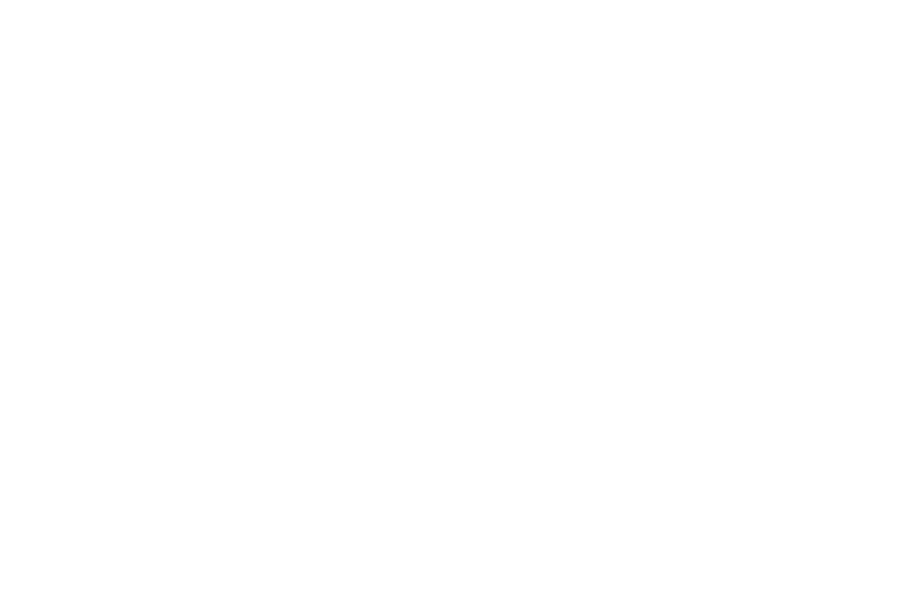
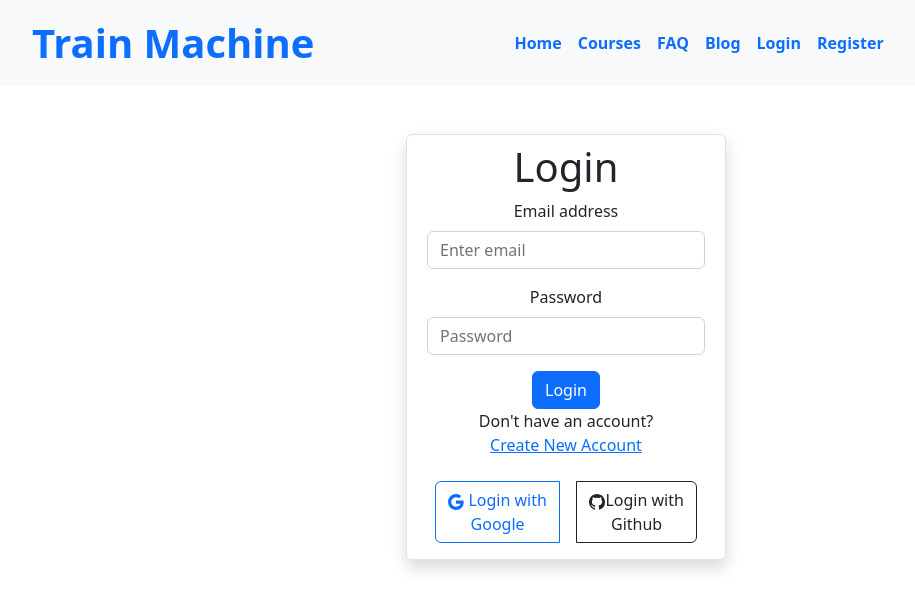
Before and after one commit to Sadia88/Train-Machine-client, a React (Create React App) app: page /login in a window 1280 px wide. Shown: the top 610 px of the page, without its empty margins (74-989 px from the left). Built offline with nearby package versions, Linux system fonts and the light colour scheme; no server answers.

Commit message:
Routes is added

```diff
--- a/package.json
+++ b/package.json
@@ -7,12 +7,14 @@
     "@testing-library/react": "^13.4.0",
     "@testing-library/user-event": "^13.5.0",
     "bootstrap": "^5.2.2",
+    "firebase": "^9.12.1",
     "react": "^18.2.0",
     "react-bootstrap": "^2.5.0",
     "react-dom": "^18.2.0",
     "react-icons": "^4.6.0",
     "react-router-dom": "^6.4.2",
     "react-scripts": "5.0.1",
+    "react-toastify": "^9.0.8",
     "web-vitals": "^2.1.4"
   },
   "scripts": {
--- a/src/App.js
+++ b/src/App.js
@@ -1,10 +1,12 @@
 import logo from './logo.svg';
 import './App.css';
+import { RouterProvider } from 'react-router-dom';
+import { routes } from './Routes/Routes';
 
 function App() {
   return (
     <div className="App">
-
+      <RouterProvider router={routes}></RouterProvider>
     </div>
   );
 }
--- a/src/Components/Login/Login/Login.js
+++ b/src/Components/Login/Login/Login.js
@@ -1,10 +1,83 @@
 import React from 'react';
+import { useContext } from 'react';
+import Button from 'react-bootstrap/Button';
+import { ButtonGroup } from 'react-bootstrap/esm';
+import Form from 'react-bootstrap/Form';
+import { Link } from 'react-router-dom';
+import { AuthContext } from '../../../contexts/UserContext';
+import { BsGoogle,BsGithub } from "react-icons/bs";
+const Login = () => {
+    const {signIn,googleSignIn}=useContext(AuthContext)
+    const handleSubmit=(event)=>{
+        event.preventDefault();
+        const form=event.target
+        const email=form.email.value
+        const password=form.password.value
 
-const Login = () => {
+
+        console.log(email,password)
+
+        signIn(email,password)
+        .then((result) => {
+
+            const user = result.user;
+            console.log(user)
+
+
+          })
+          .catch((error) => {
+
+            const errorMessage = error.message;
+            console.log(errorMessage)
+          });
+
+    }
+
+  const handleGoogleSignin=()=>{
+
+    googleSignIn()
+    .then((result) => {
+
+        const user = result.user;
+        console.log(user)
+
+      }).catch((error) => {
+
+        const errorMessage = error.message;
+       console.log(errorMessage)
+      });
+  }
     return (
-        <div>
 
-        </div>
+
+    <div className='shadow p-2 border rounded mx-auto w-25 mt-5 mb-5 '>
+        <h1 >Login</h1>
+        <Form className='mx-auto container' onSubmit={handleSubmit}>
+
+        <Form.Group className="mb-3" controlId="formBasicEmail">
+            <Form.Label>Email address</Form.Label>
+            <Form.Control name="email" type="email" placeholder="Enter email" required />
+        </Form.Group>
+
+        <Form.Group className="mb-3" controlId="formBasicPassword">
+            <Form.Label>Password</Form.Label>
+            <Form.Control name="password" type="password" placeholder="Password" required />
+        </Form.Group>
+      <Button variant="primary" type="submit">
+        Login
+      </Button>
+      <p>Don't have an account? <br /> <Link to='/register'>Create New Account</Link></p>
+
+      <ButtonGroup >
+            <Button variant="outline-primary" className='m-2' onClick={handleGoogleSignin} ><BsGoogle></BsGoogle> Login with Google</Button><br />
+            <Button variant="outline-dark" className='m-2'><BsGithub></BsGithub>Login with Github</Button>
+
+    </ButtonGroup>
+    </Form>
+    </div>
+
+
+
     );
 };
 
--- a/src/Components/Login/Registration/Registration.js
+++ b/src/Components/Login/Registration/Registration.js
@@ -1,10 +1,73 @@
 import React from 'react';
+import { useContext } from 'react';
+import Button from 'react-bootstrap/Button';
+import Form from 'react-bootstrap/Form';
+import { Link } from 'react-router-dom';
+import { AuthContext } from '../../../contexts/UserContext';
+
+
+
 
 const Registration = () => {
+const {createUser}=useContext(AuthContext)
+    const handleSubmit=(event)=>{
+        event.preventDefault();
+        const form=event.target
+        const email=form.email.value
+        const password=form.password.value
+        const name=form.name.value
+        const photoURL=form.photoURL.value
+        console.log(name,email,password)
+
+        createUser(email,password)
+        .then((result) => {
+
+            const user = result.user;
+
+            console.log("Signed ",user)
+
+          })
+          .catch((error) => {
+
+            const errorMessage = error.message;
+            console.log(errorMessage)
+            // ..
+          });
+
+    }
     return (
-        <div>
 
-        </div>
+
+    <div className='shadow p-3 border rounded mx-auto w-25 mt-5 mb-5 '>
+        <h1>Register</h1>
+        <Form className='mx-auto container' onSubmit={handleSubmit}>
+       <Form.Group className="mb-3" controlId="formBasicEmail">
+            <Form.Label>Your Name</Form.Label>
+            <Form.Control name="name" type="text" placeholder="Your Name" />
+        </Form.Group>
+        <Form.Group className="mb-3" controlId="formBasicEmail">
+            <Form.Label>Photo URL</Form.Label>
+            <Form.Control name="photoURL" type="text" placeholder="Phot URL" />
+        </Form.Group>
+
+        <Form.Group className="mb-3" controlId="formBasicEmail">
+            <Form.Label>Email address</Form.Label>
+            <Form.Control name="email" type="email" placeholder="Enter email" required />
+        </Form.Group>
+
+        <Form.Group className="mb-3" controlId="formBasicPassword">
+            <Form.Label>Password</Form.Label>
+            <Form.Control name="password" type="password" placeholder="Password" required />
+        </Form.Group>
+      <Button variant="primary" type="submit">
+        Register
+      </Button>
+      <p>Already have an account? <Link to='/login'>Login</Link></p>
+    </Form>
+    </div>
+
+
+
     );
 };
 
--- a/src/Components/Shared/Header/Header.js
+++ b/src/Components/Shared/Header/Header.js
@@ -1,39 +1,41 @@
 import React from 'react';
+import { useContext } from 'react';
 import Container from 'react-bootstrap/Container';
+import { Button } from 'react-bootstrap/esm';
 import Nav from 'react-bootstrap/Nav';
 import Navbar from 'react-bootstrap/Navbar';
-import NavDropdown from 'react-bootstrap/NavDropdown';
+import { Link } from 'react-router-dom';
+import { AuthContext } from '../../../contexts/UserContext';
 
 const Header = () => {
+const {logOut,user}=useContext(AuthContext)
+
     return (
         <div>
-            <Navbar collapseOnSelect expand="lg" bg="dark" variant="dark">
-      <Container>
-        <Navbar.Brand href="#home">React-Bootstrap</Navbar.Brand>
-        <Navbar.Toggle aria-controls="responsive-navbar-nav" />
-        <Navbar.Collapse id="responsive-navbar-nav">
-          <Nav className="me-auto">
-            <Nav.Link href="#features">Features</Nav.Link>
-            <Nav.Link href="#pricing">Pricing</Nav.Link>
-            <NavDropdown title="Dropdown" id="collasible-nav-dropdown">
-              <NavDropdown.Item href="#action/3.1">Action</NavDropdown.Item>
-              <NavDropdown.Item href="#action/3.2">
-                Another action
-              </NavDropdown.Item>
-              <NavDropdown.Item href="#action/3.3">Something</NavDropdown.Item>
-              <NavDropdown.Divider />
-              <NavDropdown.Item href="#action/3.4">
-                Separated link
-              </NavDropdown.Item>
-            </NavDropdown>
-          </Nav>
-          <Nav>
-            <Nav.Link href="#deets">More deets</Nav.Link>
-            <Nav.Link eventKey={2} href="#memes">
-              Dank memes
-            </Nav.Link>
+            <Navbar collapseOnSelect expand="lg" bg="light" variant="gray">
+      <Container className='d-flex justify-content-between align-items-center'>
+        <Navbar.Brand className='me-5' ><Link to='/'  className='fs-1 p-4 pe-5  text-decoration-none fw-bold'>Train Machine</Link></Navbar.Brand>
+    <>
+    <Navbar.Toggle aria-controls="responsive-navbar-nav" />
+        <Navbar.Collapse id="responsive-navbar-nav" >
+
+          <Nav className='ms-5 fw-bolder' >
+
+          <Link to="/home" className='p-2 ms-5 text-decoration-none'>Home</Link>
+            <Link to="/courses" className='p-2 text-decoration-none'>Courses</Link>
+             <Link to="/faq" className='p-2 text-decoration-none'>FAQ</Link>
+            <Link to="/blog" className='p-2 text-decoration-none'>Blog</Link>
+            {
+                user?.uid?
+                <Button variant="outline-primary" className=' p-2'  onClick={logOut}>Log Out</Button>
+            :
+           <> <Link to="/login" className='p-2 text-decoration-none'>Login</Link>
+           <Link to="/register" className='p-2 text-decoration-none'>Register</Link></>
+            }
+
           </Nav>
         </Navbar.Collapse>
+    </>
       </Container>
     </Navbar>
         </div>
--- a/src/contexts/UserContext.js
+++ b/src/contexts/UserContext.js
@@ -0,0 +1,53 @@
+import React, { useState } from 'react';
+import { createContext } from "react";
+import { getAuth, createUserWithEmailAndPassword, onAuthStateChanged, GoogleAuthProvider, signInWithPopup, signInWithEmailAndPassword, signOut } from "firebase/auth";
+import app from "../firebase/firebase.init";
+import { useEffect } from 'react';
+
+const auth=getAuth(app)
+
+export const AuthContext=createContext()
+
+
+
+const UserContext = ({children}) => {
+    const googleProvider = new GoogleAuthProvider()
+    const [user,setUser]=useState()
+    const [loader,setLoader]=useState(true)
+
+   const createUser=(email,password)=>{
+    return  createUserWithEmailAndPassword(auth, email, password)
+   }
+
+useEffect(()=>{
+    const unsubscribe=onAuthStateChanged(auth, (currentUser)=>{
+        if(currentUser===null || currentUser.emailVerified){
+            setUser(currentUser)
+          }
+            setLoader(false)
+        })
+        return ()=>{
+            unsubscribe()
+        }
+    },[])
+
+
+const signIn=(email,password)=>{
+    return signInWithEmailAndPassword(auth,email,password)
+}
+
+const logOut=()=>{
+    return signOut(auth)
+}
+
+const googleSignIn=()=>{
+    return signInWithPopup(auth, googleProvider)
+}
+
+    const authInfo={user,setUser,createUser,loader,setLoader,signIn,googleSignIn,logOut}
+    return (
+        <AuthContext.Provider value={authInfo}>{children}</AuthContext.Provider>
+    );
+};
+
+export default UserContext;
--- a/src/index.js
+++ b/src/index.js
@@ -3,11 +3,17 @@
 import './index.css';
 import App from './App';
 import reportWebVitals from './reportWebVitals';
+import 'bootstrap/dist/css/bootstrap.min.css';
+import UserContext from './contexts/UserContext';
+import { ToastContainer } from 'react-bootstrap/esm';
 
 const root = ReactDOM.createRoot(document.getElementById('root'));
 root.render(
   <React.StrictMode>
-    <App />
+  <UserContext>
+  <ToastContainer />
+  <App />
+  </UserContext>
   </React.StrictMode>
 );
 
--- a/src/layouts/Main.js
+++ b/src/layouts/Main.js
@@ -1,6 +1,7 @@
 import React from 'react';
+import { Outlet } from 'react-router-dom';
 import Header from '../Components/Shared/Header/Header';
-import { Outlet } from 'react-router-dom';
+
 
 const Main = () => {
     return (
```
Also changed, not shown: src/Routes/Routes.js (+10 -0 lines), 1 other file (tests, documents, lock files or other folders).
